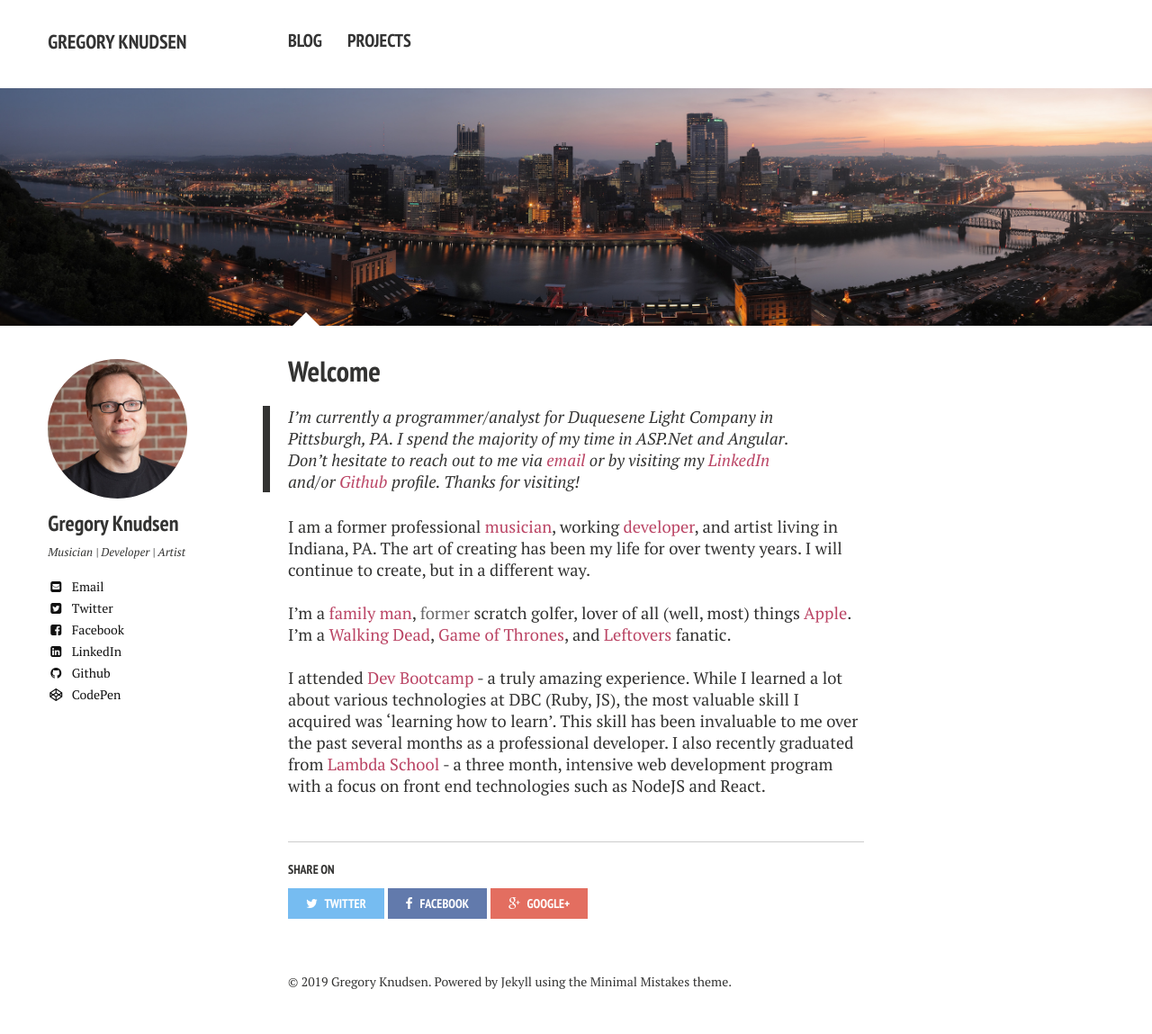
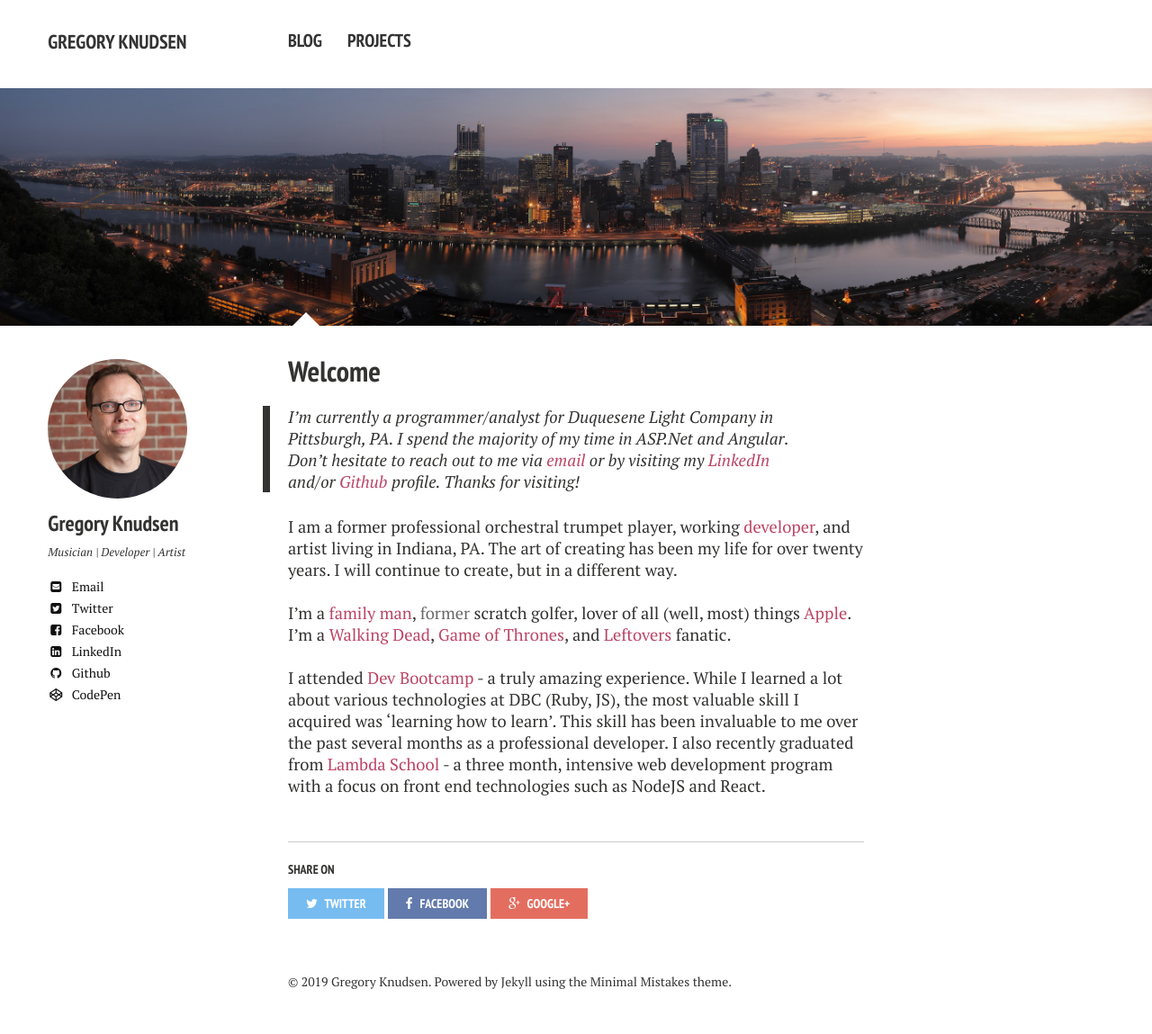
Before and after one commit to gregknudsen/gregknudsen.github.io, a Jekyll site: the page built from index.md, in a window 1280 px wide. Shown: the whole page at 90% size. Built offline with Jekyll 4.4.1, drawn with Linux system fonts in a browser that asks for light colours; nearby versions of some CDN libraries.

Commit message:
remove now defunct link to SO profile page

```diff
--- a/index.md
+++ b/index.md
@@ -10,7 +10,7 @@
 
 > > I'm currently a programmer/analyst for Duquesene Light Company in Pittsburgh, PA. I spend the majority of my time in ASP.Net and Angular. Don't hesitate to reach out to me via [email](mailto:dev.artist15@gmail.com) or by visiting my [LinkedIn](https://www.linkedin.com/pub/gregory-knudsen/41/b33/64){:target="_blank"} and/or [Github](https://github.com/gregknudsen){:target="_blank"} profile. Thanks for visiting!
 
-I am a former professional [musician](http://www.sarasotaorchestra.org/our-musicians/trumpet/greg-knudsen?referer=trombinoscope){:target="_blank"}, working [developer](http://www.github.com/gregknudsen){:target="_blank"}, and artist living in Indiana, PA. The art of creating has been my life for over twenty years. I will continue to create, but in a different way.<br><br>
+I am a former professional orchestral trumpet player, working [developer](http://www.github.com/gregknudsen){:target="_blank"}, and artist living in Indiana, PA. The art of creating has been my life for over twenty years. I will continue to create, but in a different way.<br><br>
 I'm a [family man](http://imgur.com/BAKjeyD){:target="_blank"}, <span id="former">former</span> scratch golfer, lover of all (well, most) things [Apple](http://www.apple.com){:target="_blank"}. I'm a [Walking Dead](http://www.amc.com/shows/the-walking-dead){:target="_blank"}, [Game of Thrones](http://www.hbo.com/game-of-thrones){:target="_blank"}, and [Leftovers](http://www.hbo.com/the-leftovers){:target="_blank"} fanatic.<br><br>
 I attended [Dev Bootcamp](http://devbootcamp.com/locations/new-york/){:target="_blank"} - a truly amazing experience. While I learned a lot about various technologies at DBC (Ruby, JS), the most valuable skill I acquired was 'learning how to learn'. This skill has been invaluable to me over the past several months as a professional developer.
 I also recently graduated from [Lambda School](https://www.lambdaschool.com) - a three month, intensive web development program with a focus on front end technologies such as NodeJS and React.<br><br>
```
